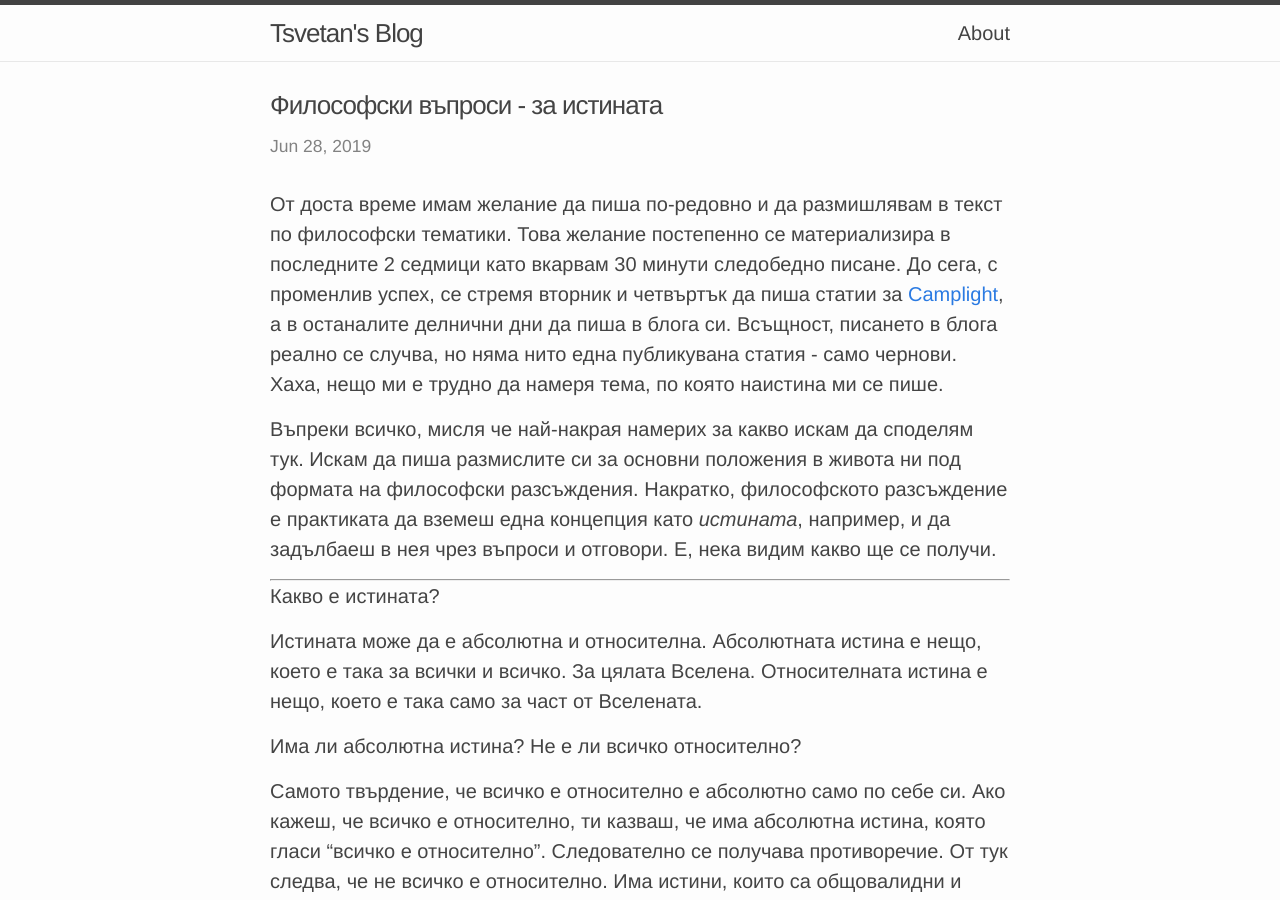
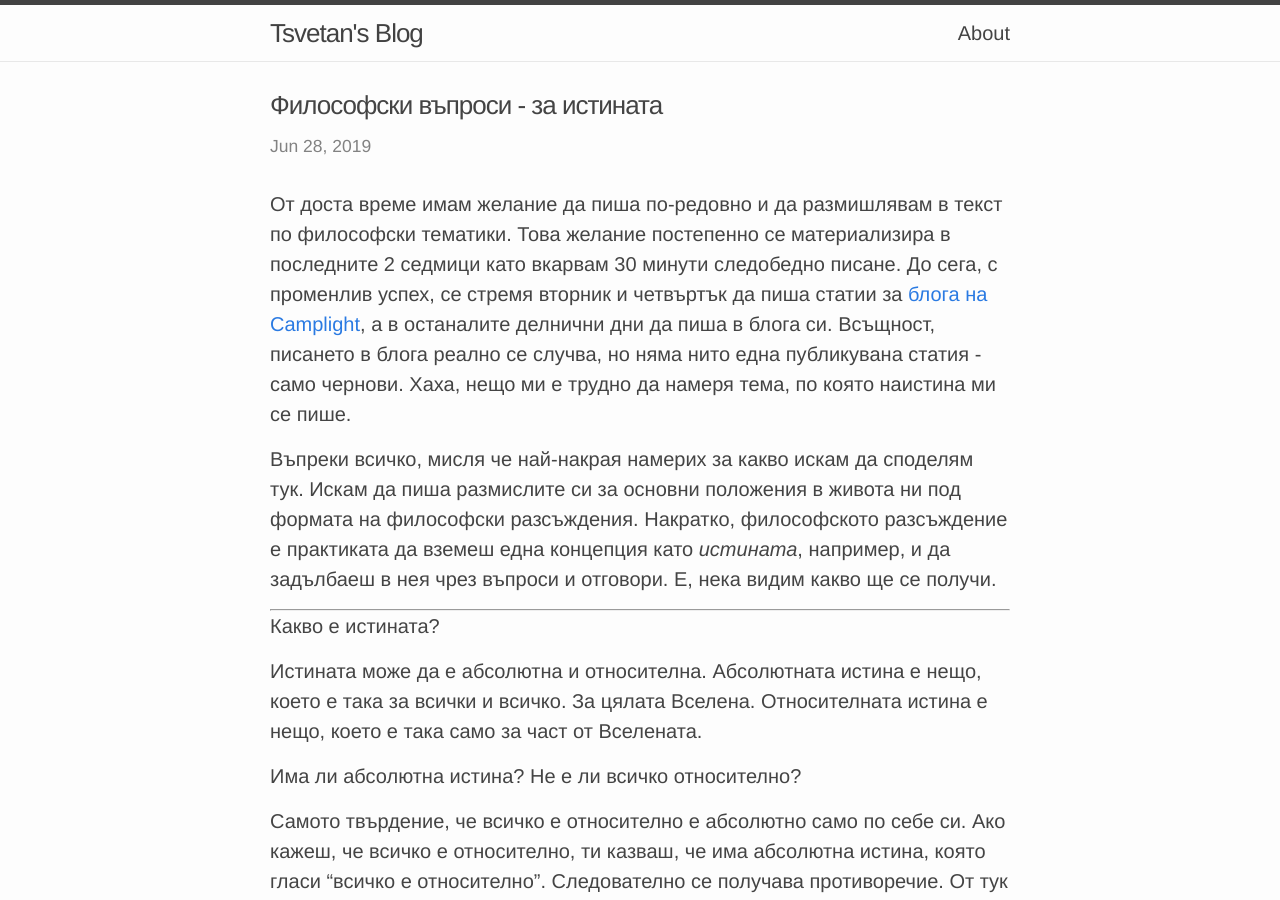
Before and after one commit to emdeha/emdeha.github.io, a Jekyll site: the page built from _posts/2019-06-28-philosophical-musings-truth.markdown, in a window 1280 px wide and 900 px high. Built offline with Jekyll 4.4.1, drawn with Linux system fonts in a browser that asks for light colours.

Commit message:
Fixes a link.

```diff
--- a/_posts/2019-06-28-philosophical-musings-truth.markdown
+++ b/_posts/2019-06-28-philosophical-musings-truth.markdown
@@ -7,7 +7,7 @@ date: 2019-06-28
 От доста време имам желание да пиша по-редовно и да размишлявам в текст по
 философски тематики. Това желание постепенно се материализира в последните 2
 седмици като вкарвам 30 минути следобедно писане. До сега, с променлив успех,
-се стремя вторник и четвъртък да пиша статии за [Camplight](https://camplight.net),
+се стремя вторник и четвъртък да пиша статии за [блога на Camplight](https://medium.com/camplight),
 а в останалите делнични дни да пиша в блога си. Всъщност, писането в блога
 реално се случва, но няма нито една публикувана статия - само чернови. Хаха,
 нещо ми е трудно да намеря тема, по която наистина ми се пише.
```
